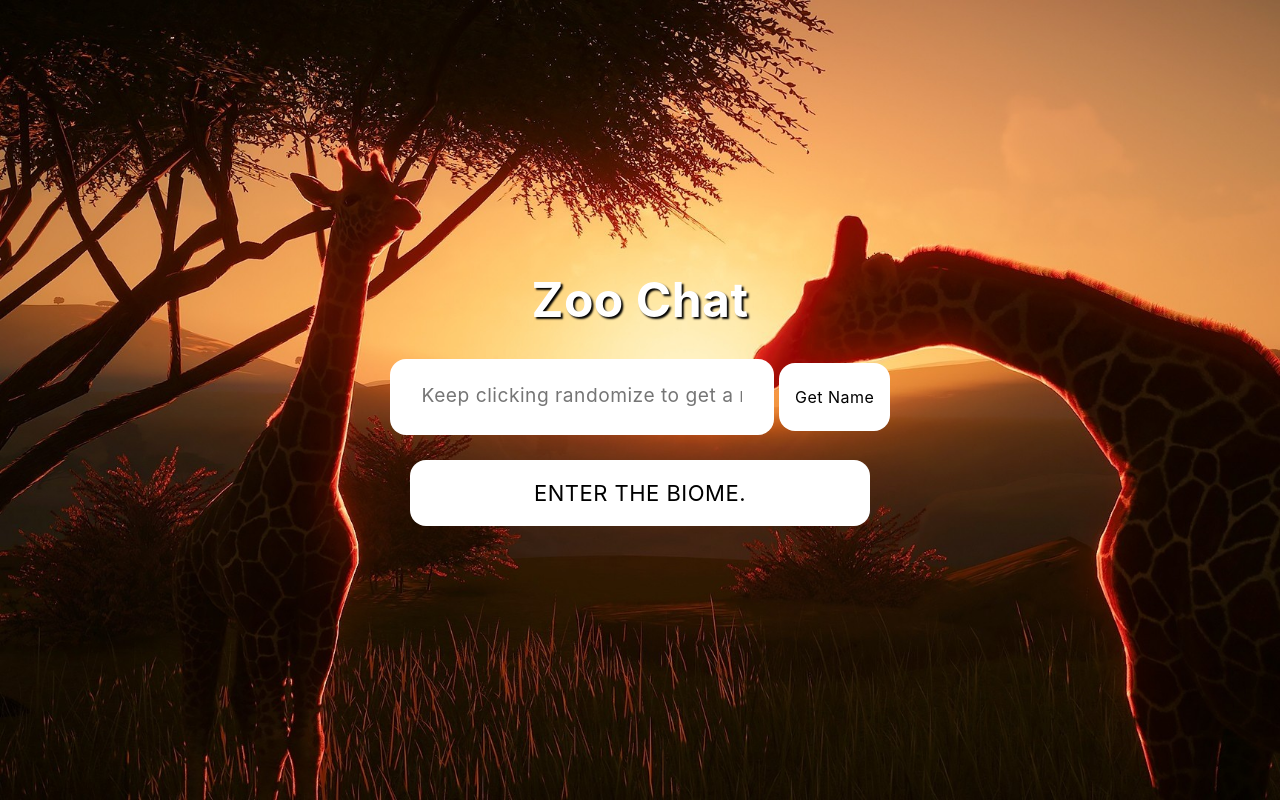
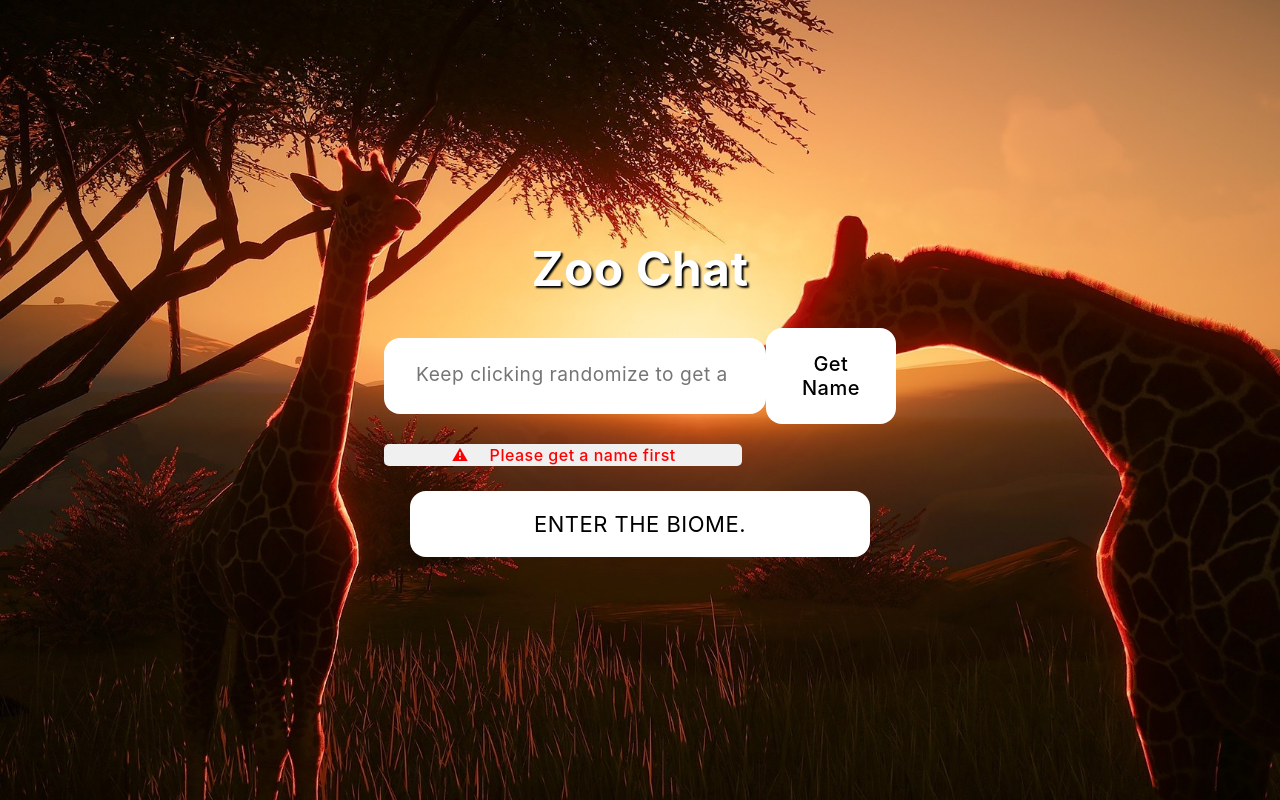
Before and after one commit to bl2456/ChatroomApp, a React (Create React App) app: page / in a window 1280 px wide. Both pictures are taken after a click on the button "ENTER THE BIOME.". Built offline with nearby package versions, Linux system fonts and the light colour scheme; no server answers.

Commit message:
added check for generated name before joining, error message created if user tried to join without a name

```diff
--- a/src/App.css
+++ b/src/App.css
@@ -272,7 +272,8 @@
     background-color: white;
     color: black;
     text-align: center;
-    font-size: 16px;
+    font-size: 20px;
+    font-weight: 450;
     padding: 1.5rem 1rem;
   }
 
@@ -343,8 +344,26 @@
     right: 0;
   }
 
-  .error {
-    color: white;
+  #error {
+    display: none;
+    width: 70%;
+    background-color: rgb(240, 240, 240);
+    margin: 20px 0px;
+    justify-content: center;
+    align-items: center;
+    border-radius: 5px;
+  }
+
+  .error-icon{
+    margin: 0px 10px;
+    color: red;
     text-align: center;
-    margin-top: 20px;
+    padding: 1px;
   }
+
+  #error-message {
+    color: rgb(255, 0, 0);
+    font-weight: 500;
+    text-align: center;
+    margin: 0px 10px;
+  }
--- a/src/components/JoinForm.jsx
+++ b/src/components/JoinForm.jsx
@@ -14,6 +14,10 @@ const JoinForm = () => {
         //prevent page from reloading upon submit
         e.preventDefault();
 
+        if (name === ''){
+            document.querySelector('#error').style.display = 'flex';
+            return;
+        }
 
         const createUserConfig = {
             method: 'post',
@@ -102,6 +106,14 @@ const JoinForm = () => {
                             </span>
                         </button>
                     </div>
+                    <div id='error'>
+                        <span class='error-icon'>
+                            &#x26A0;
+                        </span>
+                        <span id='error-message'>
+                            Please get a name first
+                        </span>
+                    </div>
                     <div align="center">
                         <button className="button" type="submit">
                             <span>Enter the biome.</span>
```
